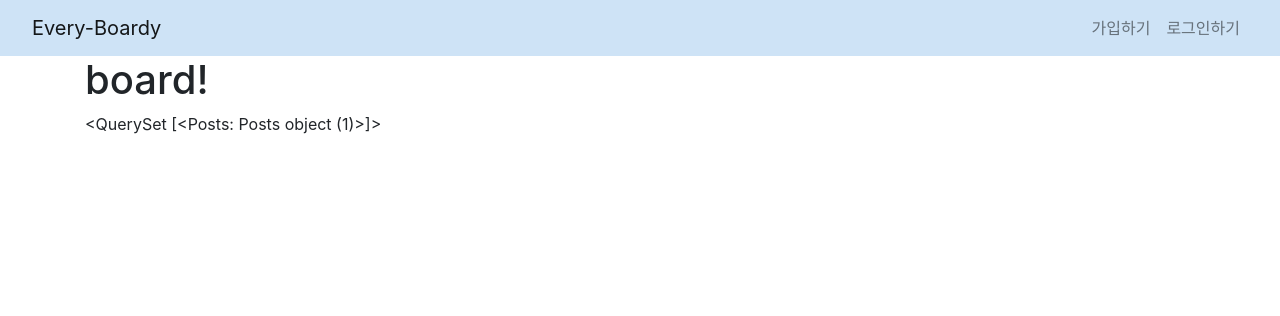
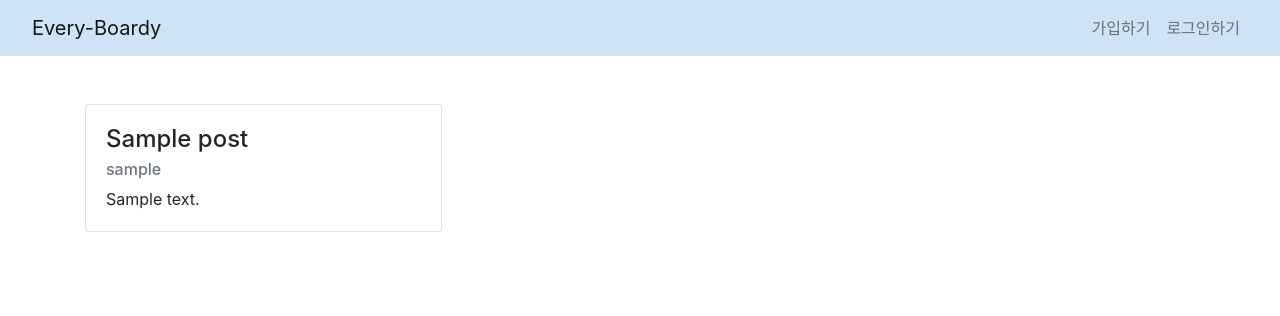
Before and after one commit to don2101/board_for_everyone, a Django app: page / in a window 1280 px wide. Shown: the top 316 px of the page. Run offline with Django 3.2, Linux system fonts and the light colour scheme; tables that the repository leaves empty hold one stand-in row (values such as "Sample post"); some libraries are stand-ins or nearby versions.

Commit message:
posts출력 기능 구현
- main페이지에서 작성한 모든 post를 card로 출력
- card-columns로 post정렬

```diff
--- a/posts/templates/posts/main.html
+++ b/posts/templates/posts/main.html
@@ -3,8 +3,18 @@
 {% block title %}board for everyone! - 당신의 현재를 기록하세요{% endblock %}
 
 {% block body %}
-<h1>board!</h1>
-    {% for post in posts %}
-        {{ posts }}
-    {% endfor %}
+
+    <div class="card-columns mt-5">
+        {% for post in posts %}
+            <div class="card">
+                <div class="card-body">
+                <h4 class="card-title">{{ post.title }}</h4>
+                <h6 class="card-subtitle mb-2 text-muted">{{ post.writer }}</h6>
+                <p class="card-text">{{ post.content }}</p>
+                </div>
+            </div>
+        {% endfor %}
+    </div>
+
+
 {% endblock %}
```
